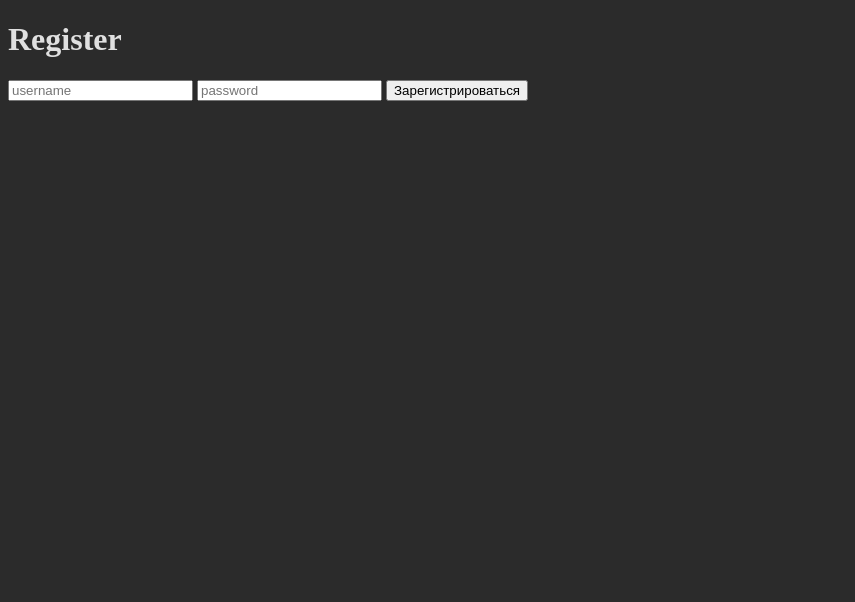
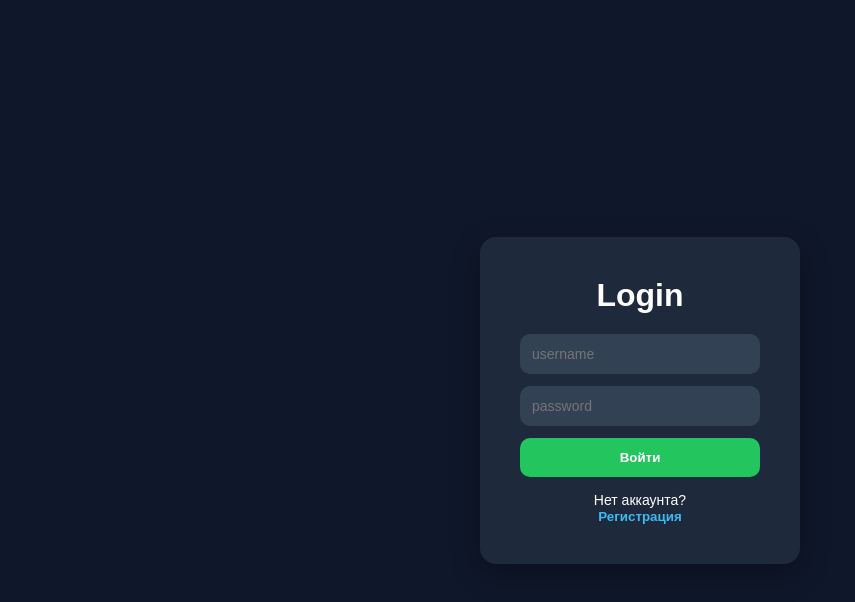
Before and after one commit to ZloyPudj/studioTS, a website built with Vite: page studio/index.html in a window 1280 px wide. Shown: the whole page, without its empty margins (0-855 px from the left). Built offline with nearby package versions, Linux system fonts and the light colour scheme.

Commit message:
навигация

```diff
--- a/studio/index.html
+++ b/studio/index.html
@@ -1,5 +1,6 @@
 <!doctype html>
 <html lang="en">
+
 <head>
   <meta charset="UTF-8" />
   <link rel="icon" type="image/svg+xml" href="/vite.svg" />
@@ -7,8 +8,17 @@
   <title>studio</title>
   <link rel="stylesheet" href="./styles.css" />
 </head>
+
 <body>
-    <div id="app"></div>
+  <div id="app">
+    <h1>Login</h1>
+
+    <input type="email" id="email" placeholder="Email" />
+    <input type="password" id="password" placeholder="Password" />
+
+    <button id="loginBtn">Войти</button>
+  </div>
   <script type="module" src="/src/main.ts"></script>
 </body>
+
 </html>
--- a/studio/src/api/api.ts
+++ b/studio/src/api/api.ts
@@ -1,4 +1,4 @@
-const BASE_URL = 'https://localhost:8000/api'
+const BASE_URL = 'http://localhost:8000/api'
 
 export const request = async <T>(
     url: string,
--- a/studio/src/main.ts
+++ b/studio/src/main.ts
@@ -1,5 +1,3 @@
-import { LoginPage } from './pages/login'
-import { RegisterPage } from './pages/register'
+import { navigate } from './utils/router'
 
-RegisterPage()
-/*LoginPage()*/
+navigate('/login')
--- a/studio/src/pages/login.ts
+++ b/studio/src/pages/login.ts
@@ -1,29 +1,48 @@
 import { render } from '../utils/render'
 import { login } from '../api/auth'
+import { navigate } from '../utils/router'
 
 export const LoginPage = () => {
   render(`
     <h1>Login</h1>
+
     <input id="username" placeholder="username" />
     <input id="password" type="password" placeholder="password" />
+
     <button id="btn">Войти</button>
+
+    <p>
+      Нет аккаунта?
+      <button id="goRegister">Регистрация</button>
+    </p>
   `)
 
-    const btn = document.getElementById('btn')!
+  const btn = document.getElementById('btn')! as HTMLButtonElement
 
   btn.addEventListener('click', async () => {
     const username = (document.getElementById('username') as HTMLInputElement).value
     const password = (document.getElementById('password') as HTMLInputElement).value
 
+    if (!username || !password){
+        alert('Заполните все поля')
+        return
+    }
+
     try {
+       btn.disabled = true
+      btn.textContent = 'Загрузка'
       const data = await login(username, password)
-
       localStorage.setItem('token', data.token)
 
-            alert('Успешный вход 🔥')
-        } catch (error) {
-            console.error(error)
+      navigate('/tracks')
+    } catch {
       alert('Ошибка логина')
     }
   })
+
+  const goRegister = document.getElementById('goRegister')!
+
+  goRegister.addEventListener('click', () => {
+    navigate('/register')
+  })
 }
--- a/studio/src/pages/register.ts
+++ b/studio/src/pages/register.ts
@@ -1,26 +1,52 @@
 import { render } from '../utils/render'
 import { register } from '../api/auth'
+import { navigate } from '../utils/router'
 
 export const RegisterPage = () => {
   render(`
-    <h1>Register</h1>
+    <h1>Регистрация</h1>
+
     <input id="username" placeholder="username" />
     <input id="password" type="password" placeholder="password" />
+
     <button id="btn">Зарегистрироваться</button>
+
+    <p>
+      Уже есть аккаунт?
+      <button id="goLogin">Войти</button>
+    </p>
   `)
 
-  const btn = document.getElementById('btn')!
+  const btn = document.getElementById('btn')! as HTMLButtonElement
 
   btn.addEventListener('click', async () => {
     const username = (document.getElementById('username') as HTMLInputElement).value
     const password = (document.getElementById('password') as HTMLInputElement).value
 
+    if (!username || !password) {
+      alert('Заполни все поля')
+      return
+    }
+
     try {
+      btn.disabled = true
+      btn.textContent = 'Загрузка...'
+
       await register(username, password)
-      alert('Регистрация успешна 🔥')
-    } catch (e) {
-      console.error(e)
+
+      alert('Успешно! Теперь войди')
+      navigate('/login')
+    } catch {
       alert('Ошибка регистрации')
+    } finally {
+      btn.disabled = false
+      btn.textContent = 'Зарегистрироваться'
     }
   })
+
+  const goLogin = document.getElementById('goLogin')!
+
+  goLogin.addEventListener('click', () => {
+    navigate('/login')
+  })
 }
--- a/studio/src/pages/tracks.ts
+++ b/studio/src/pages/tracks.ts
@@ -0,0 +1,8 @@
+import { render } from '../utils/render'
+
+export const TrackPage = () => {
+    render(`
+        <h1>Треки</h1>
+        <p>Загрузка...</p>
+        `)
+}
--- a/studio/src/utils/router.ts
+++ b/studio/src/utils/router.ts
@@ -0,0 +1,9 @@
+import { LoginPage } from '../pages/login'
+import { RegisterPage } from '../pages/register'
+import { TrackPage } from '../pages/tracks'
+
+export const navigate = (path: string) => {
+    if (path === '/login') LoginPage()
+    if (path === '/register') RegisterPage()
+    if (path === '/tracks') TrackPage()
+}
--- a/studio/styles.css
+++ b/studio/styles.css
@@ -1,4 +1,73 @@
+* {
+  margin: 0;
+  padding: 0;
+  box-sizing: border-box;
+  font-family: sans-serif;
+}
+
 body {
-  background-color: #2b2b2b; /* мягкий тёмно-серый */
-  color: #e0e0e0; /* чтобы текст был читаемый */
+  background: #0f172a;
+  color: white;
+  display: flex;
+  justify-content: center;
+  align-items: center;
+  height: 100vh;
 }
+
+#app {
+  background: #1e293b;
+  padding: 40px;
+  border-radius: 16px;
+  width: 320px;
+  box-shadow: 0 10px 30px rgba(0,0,0,0.3);
+}
+
+h1 {
+  margin-bottom: 20px;
+  text-align: center;
+}
+
+input {
+  width: 100%;
+  padding: 12px;
+  margin-bottom: 12px;
+  border-radius: 10px;
+  border: none;
+  outline: none;
+  background: #334155;
+  color: white;
+  font-size: 14px;
+}
+
+button {
+  width: 100%;
+  padding: 12px;
+  border-radius: 10px;
+  border: none;
+  background: #22c55e;
+  color: white;
+  font-weight: bold;
+  cursor: pointer;
+  transition: 0.2s;
+}
+
+button:hover {
+  background: #16a34a;
+}
+
+button:disabled {
+  background: #64748b;
+  cursor: not-allowed;
+}
+
+p {
+  margin-top: 15px;
+  text-align: center;
+  font-size: 14px;
+}
+
+p button {
+  background: none;
+  color: #38bdf8;
+  padding: 0;
+}
```
Lines whose indentation alone changed are shown as unchanged.
